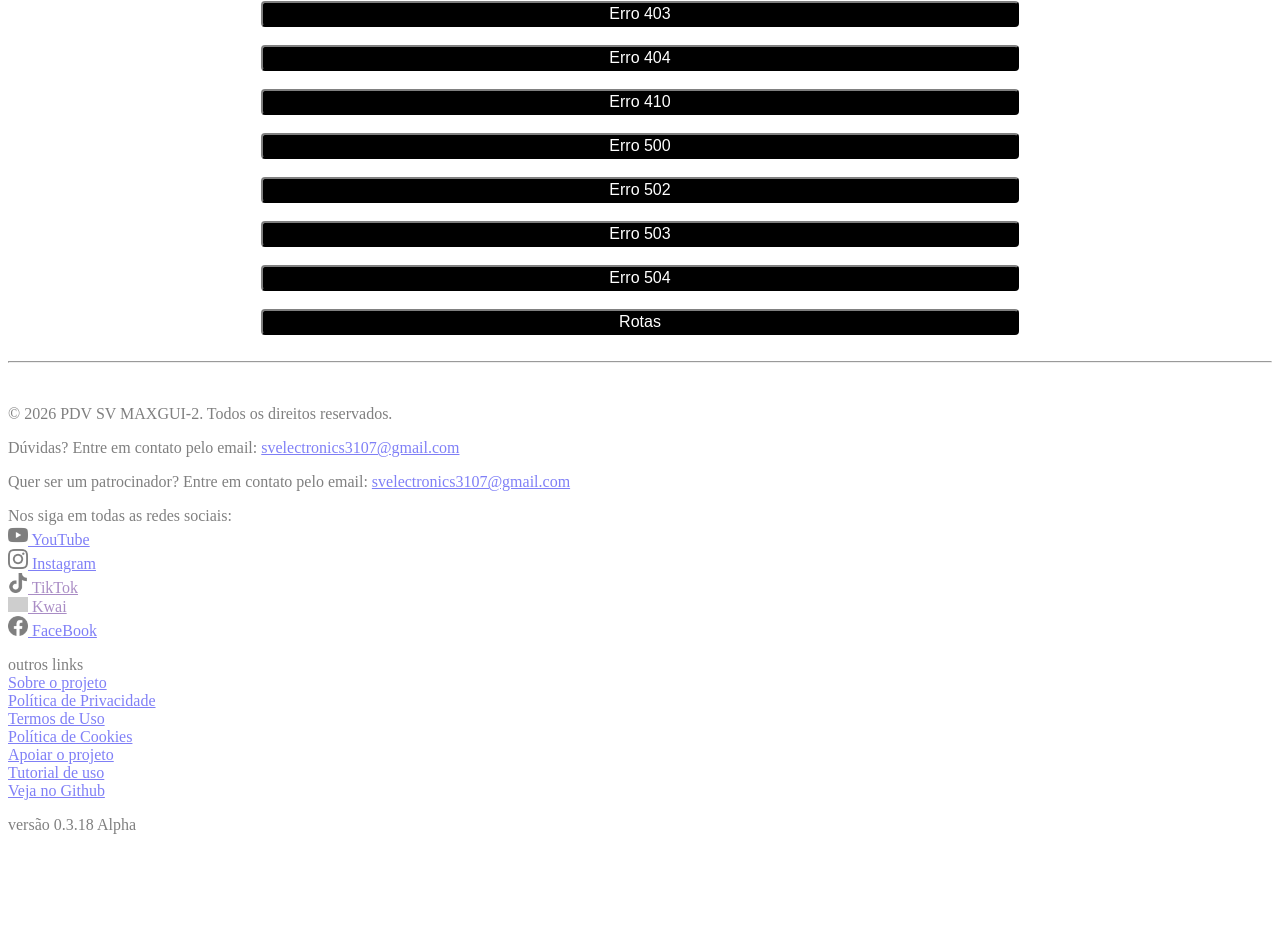
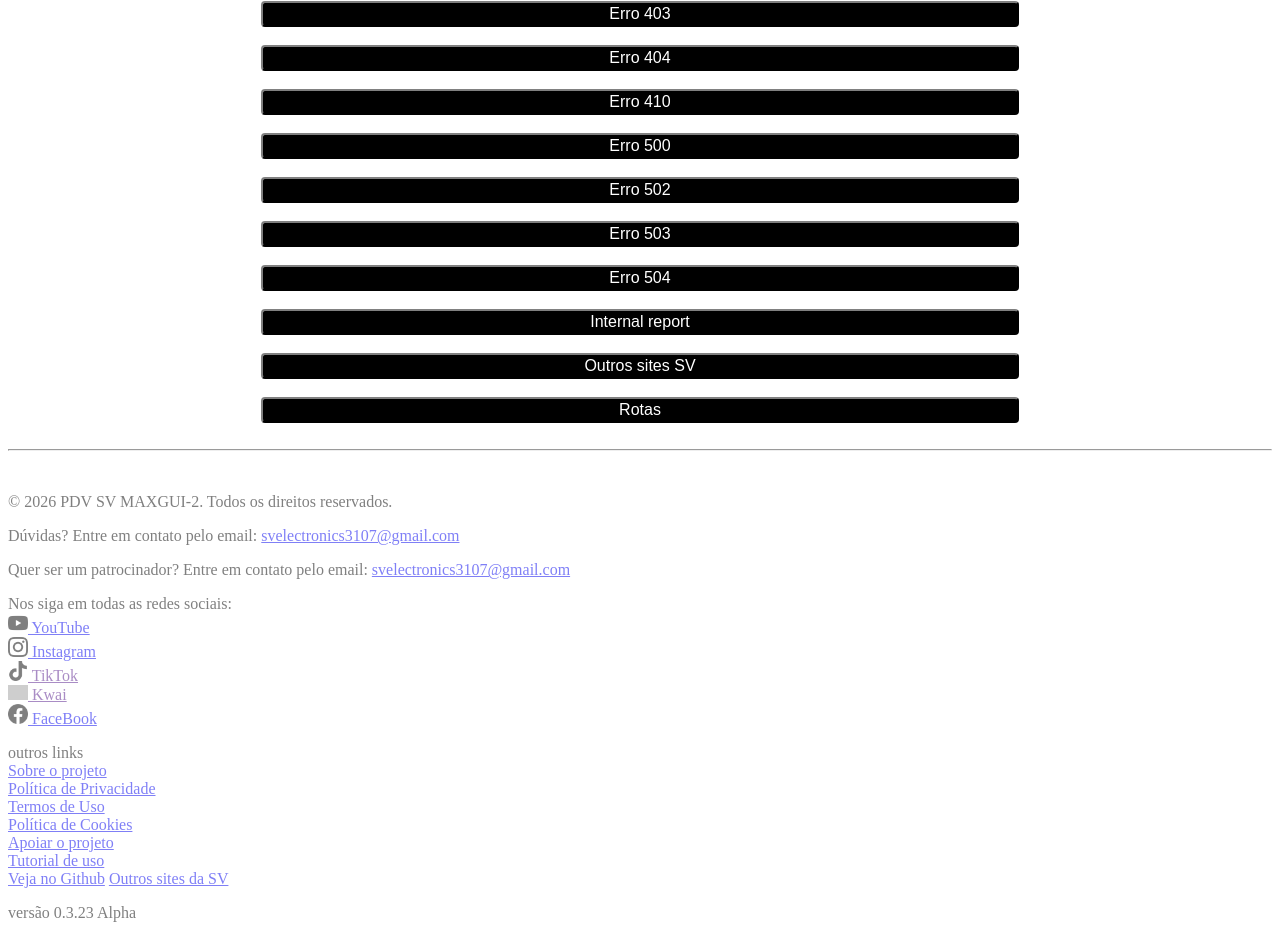
Before and after one commit to SVDev2/PDV_SV_MAXGUI-2, a Flask app: page /rotas in a window 1280 px wide. Shown: the part 799-1737 px from the top of the page. Before the commit the page ends 1633 px from the top, so only its background shows below. Run offline with Flask 3, Linux system fonts and the light colour scheme; grey boxes are pictures that could not be loaded.

Commit message:
pequenas melhorias

```diff
--- a/app.py
+++ b/app.py
@@ -104,6 +104,14 @@ def error504():
 def header():
     return render_template("includes/header.html")
 
+@app.route("/outros-sites")
+def sitesSV():
+    return render_template("sites_SV")
+
+@app.route("/relatorio-interno-sv")
+def internal_report():
+    return render_template("internal/internal_report")
+
 if __name__ == "__main__":
     banco()
     app.run(debug=True, host="0.0.0.0", port=5000)
--- a/templates/includes/footer.html
+++ b/templates/includes/footer.html
@@ -25,7 +25,8 @@
     <a href="/doacao">Apoiar o projeto</a><br>
     <a href="https://youtu.be/tfPtk6mI1Xg?si=TZxH4ZE7uoWSrU4-">Tutorial de uso</a><br>
     <a href="https://github.com/SVDev2/PDV_SV_MAXGUI-2">Veja no Github</a>
+    <a href="/outros-sites-SV">Outros sites da SV</a>
 </p>
 
-    <p>versão 0.3.18 Alpha</p>
+    <p>versão 0.3.23 Alpha</p>
     </footer>
--- a/templates/rotas.html
+++ b/templates/rotas.html
@@ -42,6 +42,8 @@
         <a href="/502"><button class="btn_config">Erro 502</button></a><br><br>
         <a href="/503"><button class="btn_config">Erro 503</button></a><br><br>
         <a href="/504"><button class="btn_config">Erro 504</button></a><br><br>
+        <a href="/relatorio-interno-sv"><button class="btn_config">Internal report</button></a><br><br>
+        <a href="/sites-sv"><button class="btn_config">Outros sites SV</button></a><br><br>
         <a href="/rotas"><button class="btn_config">Rotas</button></a><br>
     </div>
 
```
Also changed, not shown: templates/internal/internal_report.html (+19 -0 lines), templates/sites_SV.html (added, +19 -0 lines), README.md.
